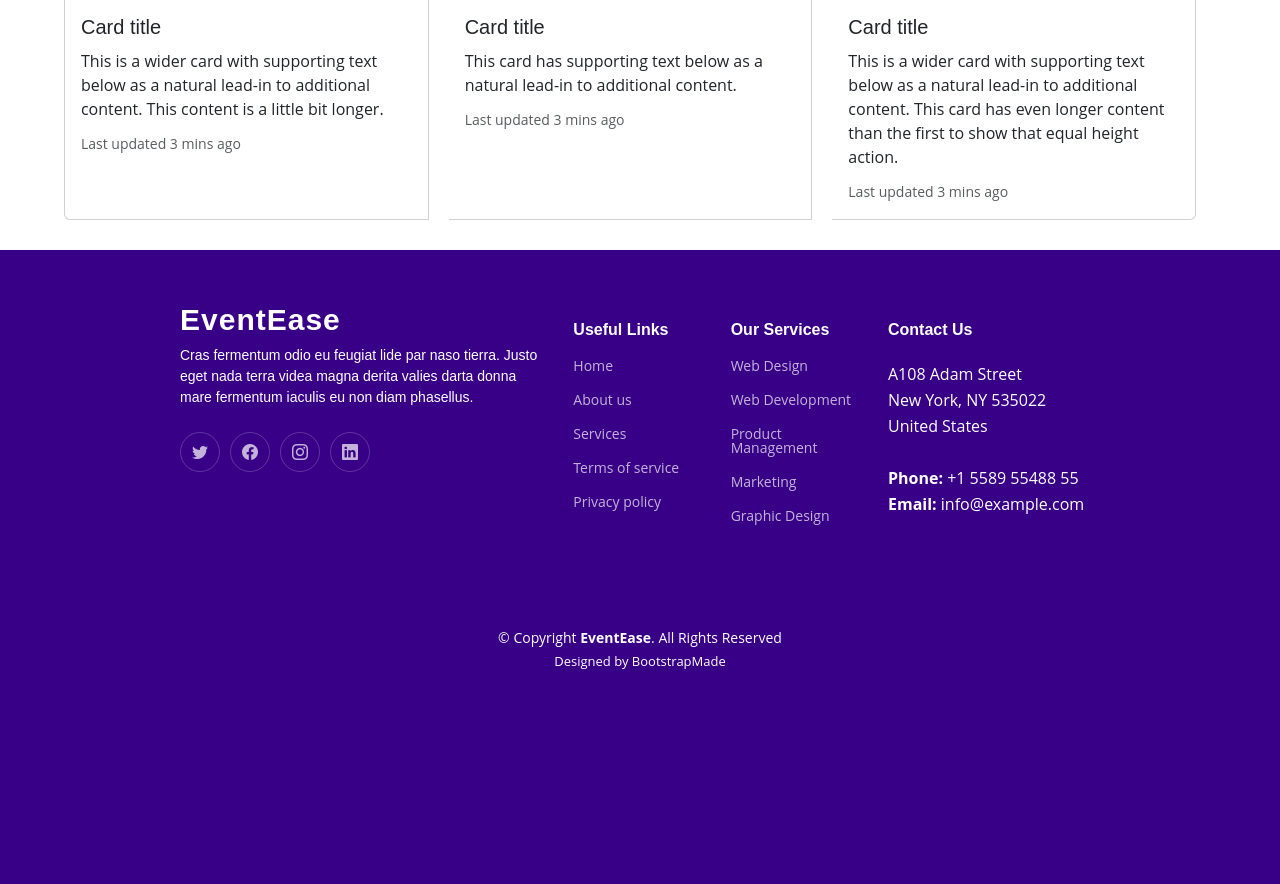
After one commit to silvagabriel07/EventEase, a Django app: page /eventos/organizando/ in a window 1280 px wide. The commit adds this page. Shown: the part 374-1258 px from the top of the page. Run offline with Django 4.2, Linux system fonts and the light colour scheme; some libraries are stand-ins or nearby versions.

Commit message:
base organizando.html

```diff
--- a/eventos/models.py
+++ b/eventos/models.py
@@ -7,7 +7,7 @@ class Event(models.Model):
     description = models.TextField()
 
     organizer = models.ForeignKey(User, on_delete=models.CASCADE)
-    participants = models.ManyToManyField(User)
+    participants = models.ManyToManyField(User, related_name='event_participants')
 
     CATEGORIES = (
         ('birthday', 'Aniversário'),
@@ -18,7 +18,7 @@ class Event(models.Model):
 
     category = models.CharField(max_length=15, choices=CATEGORIES)
     private = models.BooleanField(help_text='definir como True torna preciso a aceitação da requisição de participação')
-    free = models.BooleanField(help_text='definir como true significa que é um evento livre, sem restrição de idade')
+    free = models.BooleanField(help_text='definir como True significa que é um evento livre, sem restrição de idade')
     start_date_time = models.DateTimeField()
     final_date_time = models.DateTimeField()
 
--- /dev/null
+++ b/eventos/templates/organizando.html
@@ -0,0 +1,47 @@
+{% extends 'base/base.html' %}
+{% load static %}
+
+{% block 'head' %}
+  <link rel="stylesheet" href="{% static 'Platform/css/home.css' %}">
+  <style>
+    .custom-card-group{
+        margin: 5%;
+        margin-top: 100px;
+        margin-bottom: 30px;
+    }
+    .custom-card{
+        margin-right: 20px;
+    }
+  </style>
+{% endblock %}
+
+{% block 'title' %}Meus Eventos - Organizando{% endblock %}
+
+{% block 'body' %}
+    <div class="card-group custom-card-group">
+        <div class="card custom-card">
+        <img src="..." class="card-img-top" alt="...">
+        <div class="card-body">
+            <h5 class="card-title">Card title</h5>
+            <p class="card-text">This is a wider card with supporting text below as a natural lead-in to additional content. This content is a little bit longer.</p>
+            <p class="card-text"><small class="text-body-secondary">Last updated 3 mins ago</small></p>
+        </div>
+        </div>
+        <div class="card custom-card">
+        <img src="..." class="card-img-top" alt="...">
+        <div class="card-body">
+            <h5 class="card-title">Card title</h5>
+            <p class="card-text">This card has supporting text below as a natural lead-in to additional content.</p>
+            <p class="card-text"><small class="text-body-secondary">Last updated 3 mins ago</small></p>
+        </div>
+        </div>
+        <div class="card custom-card">
+        <img src="..." class="card-img-top" alt="...">
+        <div class="card-body">
+            <h5 class="card-title">Card title</h5>
+            <p class="card-text">This is a wider card with supporting text below as a natural lead-in to additional content. This card has even longer content than the first to show that equal height action.</p>
+            <p class="card-text"><small class="text-body-secondary">Last updated 3 mins ago</small></p>
+        </div>
+        </div>
+    </div>
+{% endblock %}
--- a/eventos/urls.py
+++ b/eventos/urls.py
@@ -2,5 +2,5 @@ from django.urls import path
 from . import views
 
 urlpatterns = [
-    path('organizar_eventos/', views.organizar_eventos, name='organizar_eventos'),
+    path('organizando/', views.organizando, name='organizando'),
 ]
--- a/eventos/views.py
+++ b/eventos/views.py
@@ -1,5 +1,5 @@
 from django.shortcuts import render
 
 # Create your views here.
-def organizar_eventos(request):
-    pass
+def organizando(request):
+    return render(request, 'organizando.html')
--- a/templates/base/base.html
+++ b/templates/base/base.html
@@ -3,10 +3,16 @@
 <!DOCTYPE html>
 <html lang="pt-br">
 <head>
-    <link href="{% static 'logo/logo.jpg' %}" rel="icon">
+    <link href="{% static 'logo/logo.png' %}" rel="icon">
 
     <meta charset="UTF-8">
     <meta name="viewport" content="width=device-width, initial-scale=1.0">
+
+    <link href="{% static 'assets/vendor/bootstrap/css/bootstrap.min.css' %}" rel="stylesheet">
+    <link href="{% static 'assets/vendor/bootstrap-icons/bootstrap-icons.css' %}" rel="stylesheet">
+    <link href="{% static 'assets/vendor/aos/aos.css' %}" rel="stylesheet">
+    <link href="{% static 'assets/vendor/glightbox/css/glightbox.min.css' %}" rel="stylesheet">
+    <link href="{% static 'assets/vendor/swiper/swiper-bundle.min.css' %}" rel="stylesheet">
 
     <link href="{% static 'assets/css/main.css' %}" rel="stylesheet">
 
@@ -18,7 +24,7 @@
     * License: https://bootstrapmade.com/license/
     ======================================================== -->
 
-    <title>{% block 'title' %}{% endblock %}</title>
+    <title>{% block 'title' %}Home{% endblock %}</title>
 
     {% block 'head' %}{% endblock %}
 </head>
@@ -27,7 +33,7 @@
       <header id="header" class="header d-flex align-items-center">
 
         <div class="container-fluid container-xl d-flex align-items-center justify-content-between">
-          <a href="{% static 'home' %}" class="logo d-flex align-items-center">
+          <a href="{% url 'home' %}" class="logo d-flex align-items-center">
             <!-- Uncomment the line below if you also wish to use an image logo -->
             <img src="{% static 'assets/img/logo.png' %}" alt="">
             <h1>Event<span>Ease</span></h1>
@@ -39,7 +45,7 @@
               <li class="dropdown"><a style="text-decoration: none;" href="#"><span>Meus Eventos</span> <i class="bi bi-chevron-down dropdown-indicator"></i></a>
                 <ul>
                   <li><a style="text-decoration: none;" href="#">Participando</a></li>
-                  <li><a style="text-decoration: none;" href="#">Organizando</a></li>
+                  <li><a style="text-decoration: none;" href="{% url 'organizando' %}">Organizando</a></li>
                 </ul>
               </li>
               <li><a style="text-decoration: none;" href="#">Notificações</a></li>
@@ -69,8 +75,8 @@
         <div class="container">
           <div class="row gy-4">
             <div class="col-lg-5 col-md-12 footer-info">
-              <a href="index.html" class="logo d-flex align-items-center">
-                <span>Impact</span>
+              <a href="{% url 'home' %}" class="logo d-flex align-items-center">
+                <span>EventEase</span>
               </a>
               <p>Cras fermentum odio eu feugiat lide par naso tierra. Justo eget nada terra videa magna derita valies darta donna mare fermentum iaculis eu non diam phasellus.</p>
               <div class="social-links d-flex mt-4">
--- a/templates/static/Platform/css/home.css
+++ b/templates/static/Platform/css/home.css
@@ -0,0 +1,34 @@
+header {
+    background-color: #454343;
+    color: #fff;
+    padding: 20px;
+}
+
+h1 {
+    font-size: 24px;
+    margin: 0;
+}
+
+p {
+    font-size: 16px;
+    margin: 10px 0;
+}
+
+.container {
+    max-width: 960px;
+    margin: 0 auto;
+    padding: 20px;
+}
+
+.cta-button {
+    display: inline-block;
+    background-color: #f85a40;
+    color: #fff;
+    padding: 10px 20px;
+    text-decoration: none;
+    border-radius: 4px;
+}
+
+.cta-button:hover {
+    background-color: #c94834;
+}
```
Also changed, not shown: Platform/templates/explorar_eventos.html (+1 -6 lines), Platform/templates/home.html (+4 -51 lines), eventos/migrations/0001_initial.py (added).
